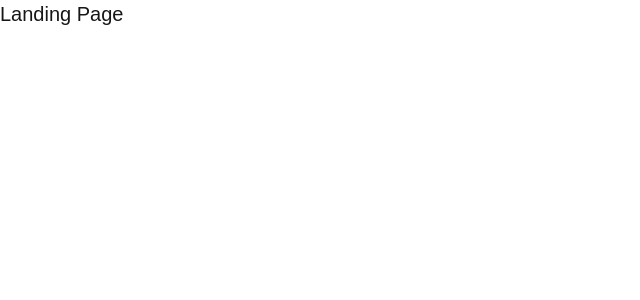
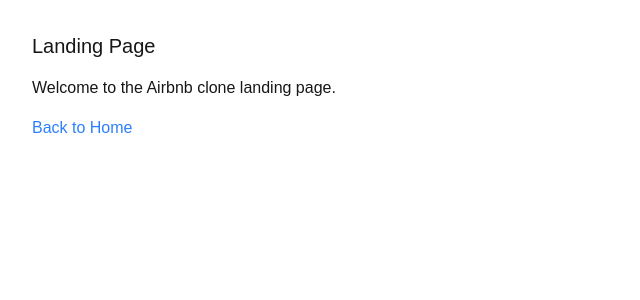
Before and after one commit to KelvinOnyango/alx-project-0x00-setup, a Next.js app in the folder alx-project-0x00/: page /landing in a window 1280 px wide. Shown: the top 300 px of the page, without its empty margins (0-640 px from the left). Built offline with nearby package versions, Linux system fonts and the light colour scheme.

Commit message:
Your commit message here

```diff
--- a/alx-project-0x00/pages/about.tsx
+++ b/alx-project-0x00/pages/about.tsx
@@ -1,8 +1,15 @@
 const About: React.FC = () => {
   return (
-    <div>
+    <div className="p-8">
       <h1 className="text-xl font-extralight">About Page</h1>
+      <p className="mt-4">
+        This is an Airbnb clone project built with Next.js.
+      </p>
+      <a href="/" className="mt-4 inline-block text-blue-500 hover:underline">
+        Back to Home
+      </a>
     </div>
   );
 };
+
 export default About;
--- a/alx-project-0x00/pages/landing.tsx
+++ b/alx-project-0x00/pages/landing.tsx
@@ -1,8 +1,13 @@
 const Landing: React.FC = () => {
   return (
-    <div>
+    <div className="p-8">
       <h1 className="text-xl font-extralight">Landing Page</h1>
+      <p className="mt-4">Welcome to the Airbnb clone landing page.</p>
+      <a href="/" className="mt-4 inline-block text-blue-500 hover:underline">
+        Back to Home
+      </a>
     </div>
   );
 };
+
 export default Landing;
```
